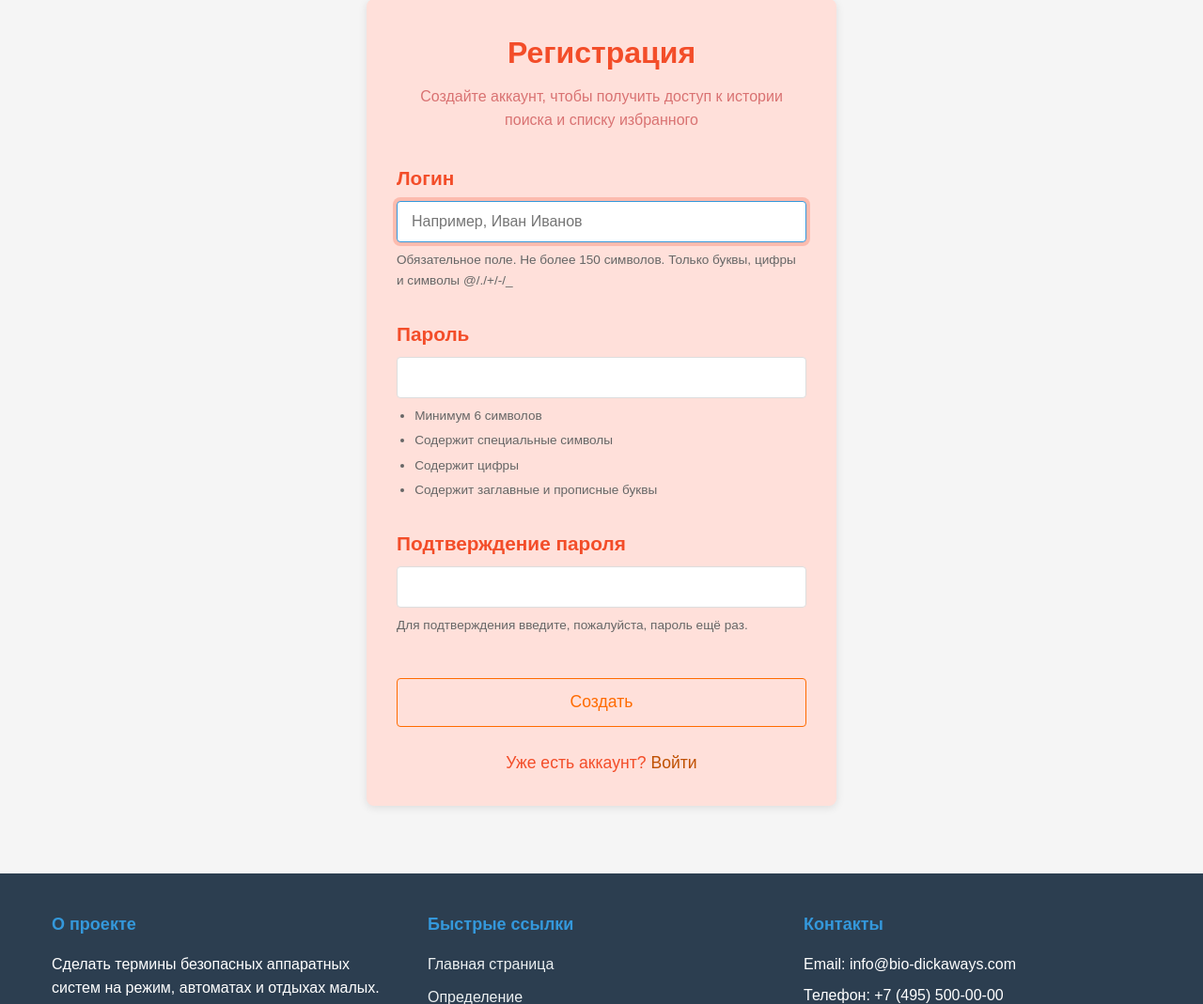
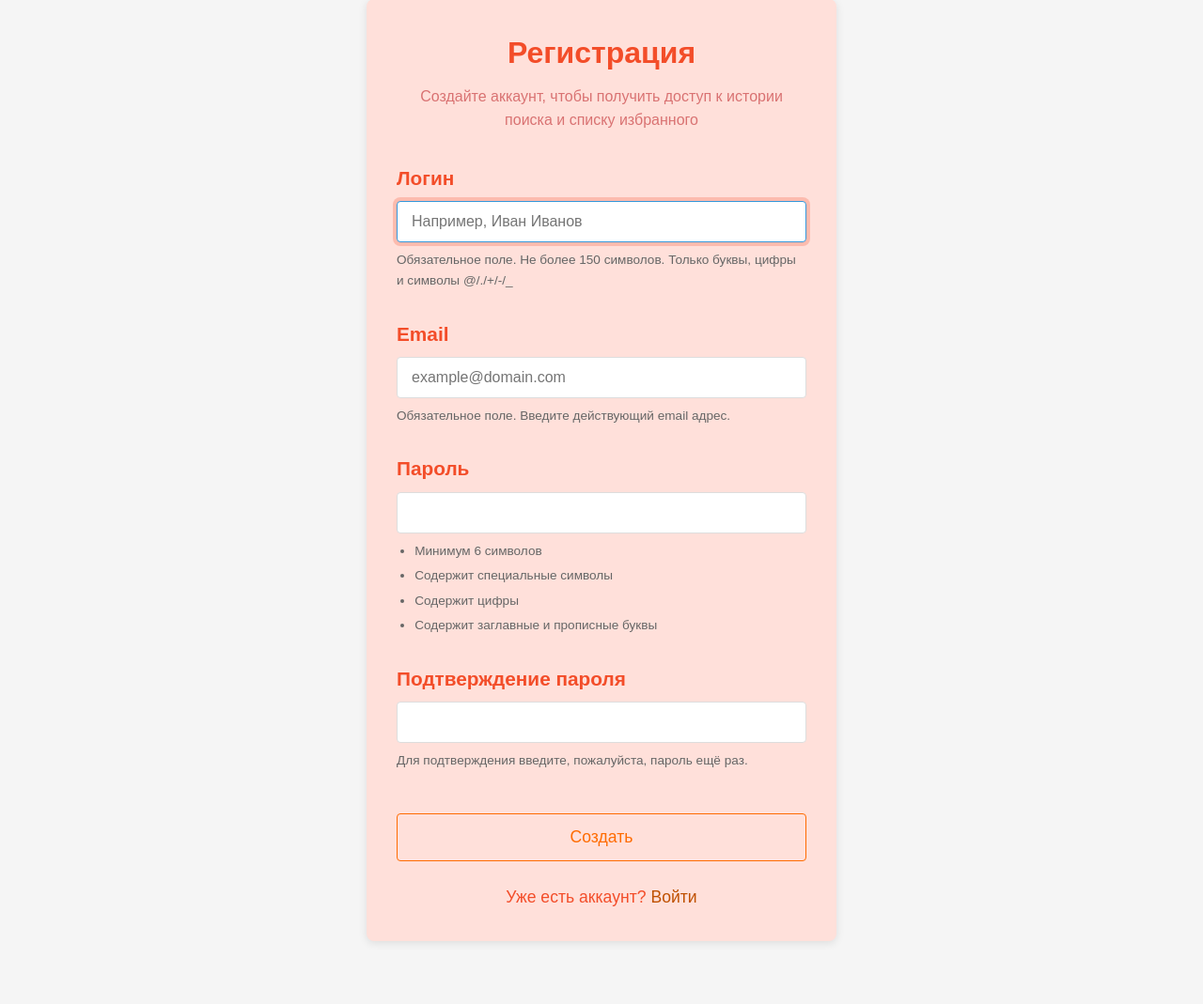
Before and after one commit to Jlanceth/bas_project, a Django app: page /auth/registration/ in a window 1280 px wide. Shown: the part 100-1169 px from the top of the page at 94% size. Run offline with Django 4.2, Linux system fonts and the light colour scheme; some libraries are stand-ins or nearby versions.

Commit message:
добавил email

```diff
--- a/bas_project/bas_project/settings.py
+++ b/bas_project/bas_project/settings.py
@@ -136,4 +136,4 @@
 
 DEFAULT_AUTO_FIELD = 'django.db.models.BigAutoField'
 
-LOGOUT_REDIRECT_URL = 'home'
+LOGOUT_REDIRECT_URL = 'dictionary:home'
--- a/bas_project/bas_project/urls.py
+++ b/bas_project/bas_project/urls.py
@@ -5,17 +5,13 @@
 from django.views.generic.edit import CreateView
 from django.contrib.auth.forms import UserCreationForm
 from django.urls import include, path, reverse_lazy
+from users import views
 
 
 auth_urls = [
     path(
         'auth/registration/',
-        CreateView.as_view(
-            template_name='registration/registration_form.html',
-            form_class=UserCreationForm,
-            success_url=reverse_lazy('dictionary:home'),
-        ),
-        name='registration',
+        views.register, name='registration',
     ),
 ]
 
--- a/bas_project/templates/registration/registration_form.html
+++ b/bas_project/templates/registration/registration_form.html
@@ -16,6 +16,13 @@
       <input type="text" name="username" autofocus autocapitalize="none" autocomplete="username"
              maxlength="150" required id="id_username" class="form-control" placeholder="Например, Иван Иванов">
       <div class="form-hint">Обязательное поле. Не более 150 символов. Только буквы, цифры и символы @/./+/-/_</div>
+    </div>
+
+    <div class="form-group">
+      <h2>Email</h2>
+      <input type="email" name="email" autocomplete="email" required id="id_email"
+             class="form-control" placeholder="example@domain.com">
+      <div class="form-hint">Обязательное поле. Введите действующий email адрес.</div>
     </div>
 
     <div class="form-group">
--- a/bas_project/templates/users/profile.html
+++ b/bas_project/templates/users/profile.html
@@ -9,6 +9,11 @@
     <div class="info-item">
       <span class="info-label">Имя пользователя:</span>
       <span class="info-value">{% if profile.get_full_name %}{{ profile.get_full_name }}{% else %}не указано{% endif %}</span>
+    </div>
+
+    <div class="info-item">
+      <span class="info-label">Email:</span>
+      <span class="info-value">{% if profile.email %}{{ profile.email }}{% else %}не указан{% endif %}</span>
     </div>
 
     <div class="info-item">
--- a/bas_project/users/forms.py
+++ b/bas_project/users/forms.py
@@ -1,4 +1,5 @@
 from django import forms
+from django.contrib.auth.forms import UserCreationForm
 
 from .models import User
 
@@ -7,3 +8,16 @@
     class Meta:
         model = User
         fields = ('username', 'first_name', 'last_name', 'email')
+
+class CustomUserCreationForm(UserCreationForm):
+    email = forms.EmailField(required=True, help_text="Обязательное поле. Введите действующий email.")
+
+    class Meta:
+        model = User
+        fields = ('username', 'email')
+    def save(self, commit=True):
+        user = super().save(commit=False)
+        user.email = self.cleaned_data['email']
+        if commit:
+            user.save()
+        return user
--- a/bas_project/users/views.py
+++ b/bas_project/users/views.py
@@ -1,9 +1,20 @@
 from django.contrib.auth.decorators import login_required
 from django.shortcuts import render, get_object_or_404, redirect
 from .models import User
-from .forms import UserForm
+from .forms import UserForm, CustomUserCreationForm
+from django.contrib.auth import login
 
-# Create your views here.
+
+def register(request):
+    if request.method == 'POST':
+        form = CustomUserCreationForm(request.POST)
+        if form.is_valid():
+            user = form.save()
+            login(request, user)
+            return redirect('dictionary:home')
+    else:
+        form = CustomUserCreationForm()
+    return render(request,"registration/registration_form.html",{'form':form})
 
 @login_required
 def profile(request, username):
```
